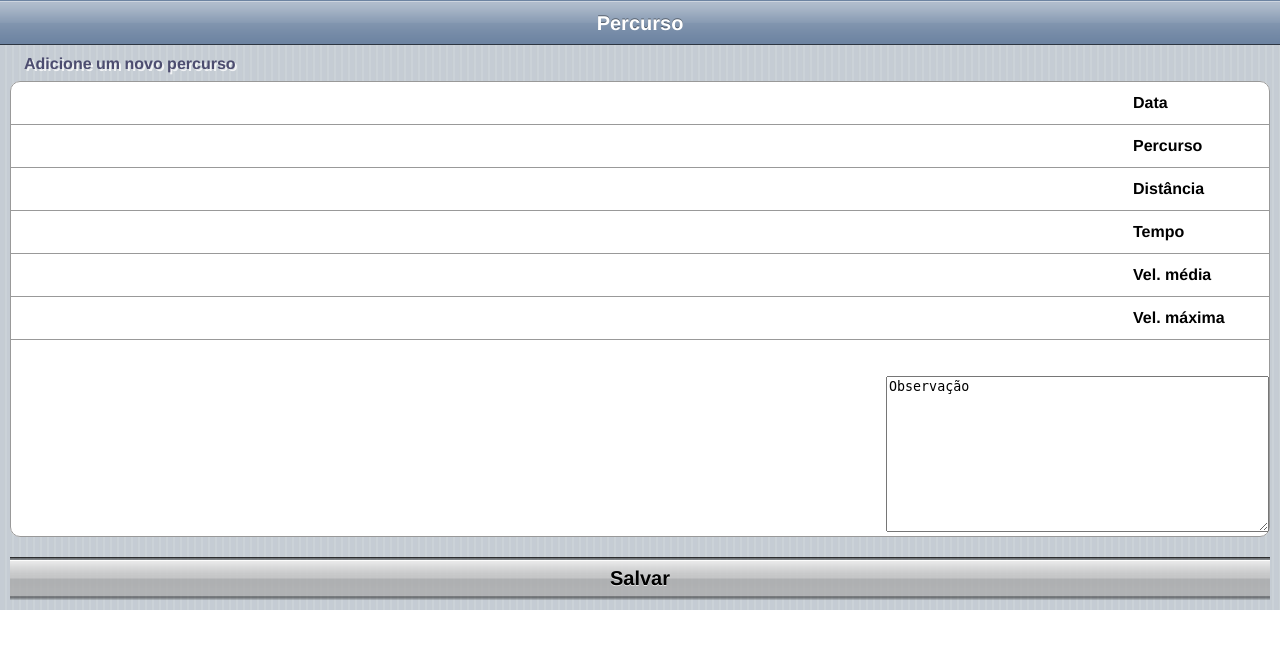
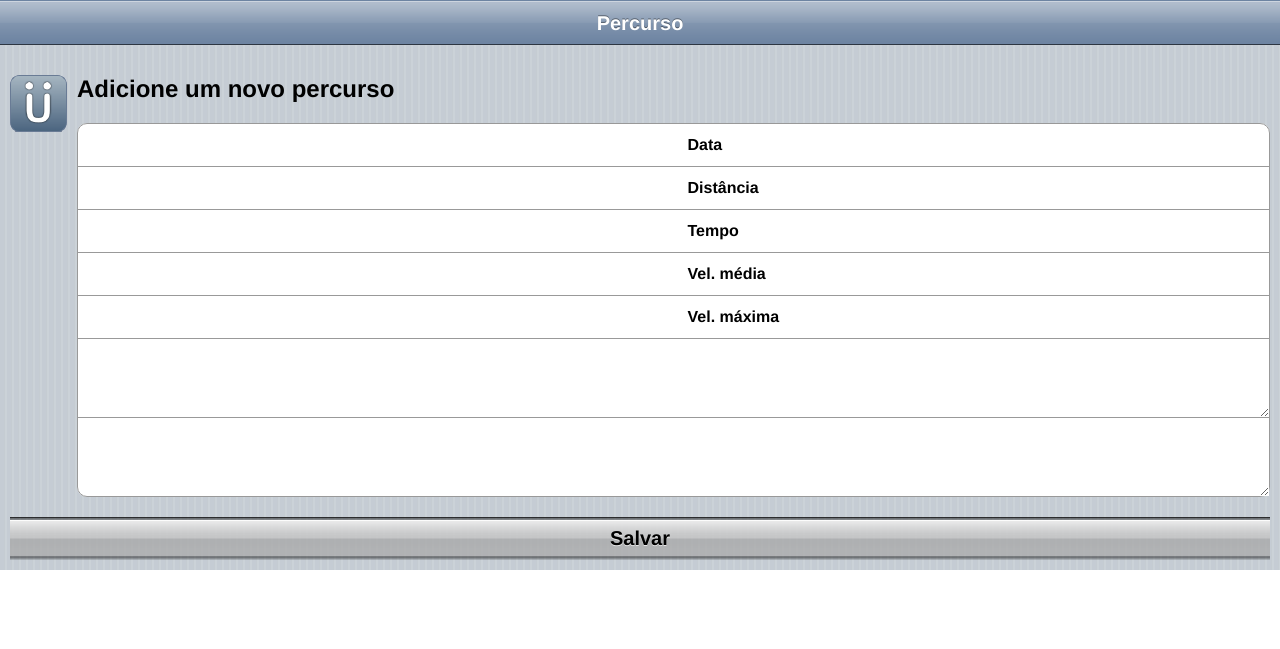
Before and after one commit to erichnog/Bikecorder, a Django app: template templates/add.html in a window 1280 px wide; the page is wider, and only the part inside the window is pictured. Shown: the top 649 px of that part. Run offline with Django 3.2, Linux system fonts and the light colour scheme; the template is opened without the code that fills it, so the values that code supplies are empty.

Commit message:
Tweaking de add page

```diff
--- a/templates/add.html
+++ b/templates/add.html
@@ -8,51 +8,75 @@
     <link rel="apple-touch-icon" href="{{ MEDIA_URL }}../media/iui/iui-logo-touch-icon.png" />
     <meta name="apple-mobile-web-app-capable" content="yes" />
     <meta name="apple-touch-fullscreen" content="YES" />
-    <style type="text/css" media="screen">@import "{{ MEDIA_URL }}../media/iui/iui.css";</style>
-    <script type="application/x-javascript" src="{{ MEDIA_URL }}../media/iui/iui.js"></script>
     <style type="text/css">
     #text{
       -webkit-appearance: none;
       border: none;
       font-size: 16px;
       vertical-align: bottom;
-      width: 150px;
+      width: 50%;
       min-height: 42px;
-      padding: 0px 0px 0 0px;
+      padding: 0px 0px 0px 0px;
+    }
+    #textarea{
+      -webkit-appearance: none;
+      border: none;
+      font-size: 16px;
+      width: 95%;
+      margin-left: 6px;
+      /*margin-right: auto;*/
+      vertical-align: bottom;
+      /*min-height: 84px;
+      padding: 6px -18px 6px 6px;*/
     }
     </style>
+    <style type="text/css" media="screen">@import "{{ MEDIA_URL }}../media/iui/iui.css";</style>
+    <script type="application/x-javascript" src="{{ MEDIA_URL }}../media/iui/iui.js"></script>
+    <script>
+    // Value of the line-height CSS property for the textarea.
+    var TEXTAREA_LINE_HEIGHT = 13;
+
+    function grow(event) {
+        var textarea = event.target;
+        var newHeight = textarea.scrollHeight;
+        var currentHeight = textarea.clientHeight;
+
+        if (newHeight > currentHeight) {
+            textarea.style.height = newHeight + 5 * TEXTAREA_LINE_HEIGHT + 'px';
+        }
+    }
+    </script>
   </head>
   <body>
     <div class="toolbar">
       <h1>Percurso</h1>
     </div>
-<!--    <div class="row">
-    <img src="{{ MEDIA_URL }}../media/iui/iui-logo-touch-icon.png" width="57" height="57">
-    </div>
--->
     <form title="Novo Percurso" class="panel" selected="true">
+      <div>
+      <img src="{{ MEDIA_URL }}../media/iui/iui-logo-touch-icon.png" width="57" height="57" style="float:left; margin-right: 10px;">
       <h2>Adicione um novo percurso</h2>
+      </div>
       <fieldset>
         <div class="row">
-          <label>Data </label><input type="text" name="date" id="text"/>
+          <label>Data </label><input type="number" name="date" id="text"/>
         </div>
         <div class="row">
-          <label>Percurso </label><input type="text" name="path" id="text"/>
+          <label>Dist&acirc;ncia </label><input type="number" name="distance" id="text"/>
         </div>
         <div class="row">
-          <label>Dist&acirc;ncia </label><input type="text" name="distance" id="text"/>
+          <label>Tempo </label><input type="number" name="time" id="text"/>
         </div>
         <div class="row">
-          <label>Tempo </label><input type="text" name="time" id="text"/>
+          <label>Vel. m&eacute;dia </label><input type="number" name="avg_speed" id="text"/>
         </div>
         <div class="row">
-          <label>Vel. m&eacute;dia </label><input type="text" name="avg_speed" id="text"/>
+          <label>Vel. m&aacute;xima </label><input type="number" name="max_speed" id="text"/>
         </div>
         <div class="row">
-          <label>Vel. m&aacute;xima </label><input type="text" name="max_speed" id="text"/>
+          <label>Percurso </label><br><br><textarea id="textarea" rows="2" cols="45" name="path" onkeyup="grow(event);" onchange="grow(event);"></textarea>
         </div>
        <div class="row">
-          <label>Observa&ccedil;&atilde;o </label><br><br><textarea rows="10" cols="45" name="observation">Observação</textarea>
+          <label>Observa&ccedil;&atilde;o </label><br><br><textarea id="textarea" rows="2" cols="45" name="observation" onkeyup="grow(event);" onchange="grow(event);"></textarea>
         </div>
      </fieldset>
      <a class="whiteButton" type="submit" href="">Salvar</a>
```
